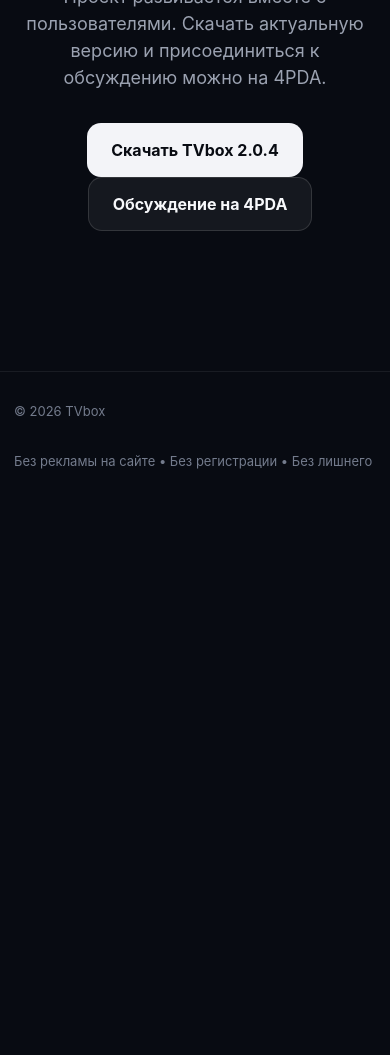
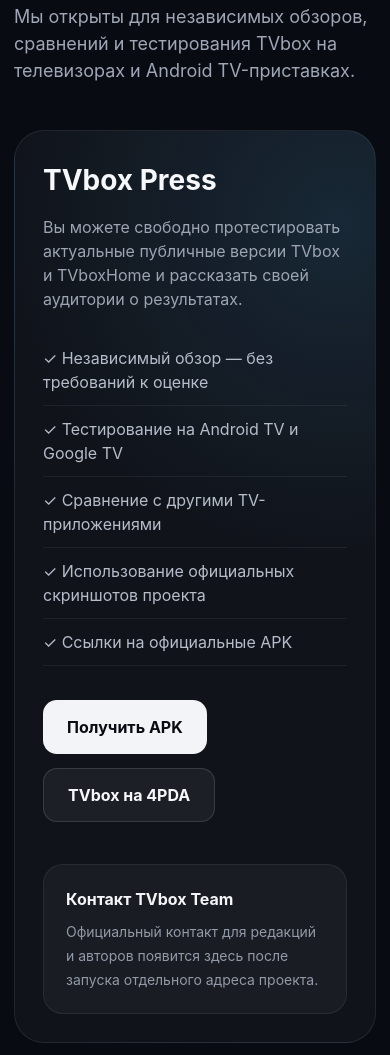
Before and after one commit to Commodo163/tvbox-site, a plain HTML site: page index.html in a window 390 px wide. Shown: the part 5909-6964 px from the top of the page. Before the commit the page ends 6425 px from the top, so only its background shows below. Drawn offline with Linux system fonts and the light colour scheme.

Commit message:
Add anonymous press section

```diff
--- a/index.html
+++ b/index.html
@@ -405,6 +405,63 @@
       font-size: 14px;
     }
 
+    .press-box {
+      margin-top: 46px;
+      padding: 42px;
+      border-radius: 30px;
+      background:
+        radial-gradient(circle at 90% 10%, rgba(80,190,255,.12), transparent 38%),
+        rgba(255,255,255,.035);
+      border: 1px solid rgba(255,255,255,.08);
+    }
+
+    .press-grid {
+      display: grid;
+      grid-template-columns: 1.2fr .8fr;
+      gap: 42px;
+      align-items: start;
+    }
+
+    .press-box h3 {
+      font-size: 28px;
+      margin: 0 0 14px;
+    }
+
+    .press-box p {
+      color: #9da4b3;
+      margin: 0 0 18px;
+    }
+
+    .press-list {
+      margin: 24px 0 0;
+      padding: 0;
+      list-style: none;
+    }
+
+    .press-list li {
+      padding: 11px 0;
+      color: #b6bdca;
+      border-bottom: 1px solid rgba(255,255,255,.06);
+    }
+
+    .press-note {
+      padding: 22px;
+      border-radius: 20px;
+      background: rgba(255,255,255,.04);
+      border: 1px solid rgba(255,255,255,.07);
+    }
+
+    .press-note strong {
+      display: block;
+      color: #f4f5f8;
+      margin-bottom: 8px;
+    }
+
+    .press-note span {
+      color: #9299a8;
+      font-size: 14px;
+    }
+
     .final {
       text-align: center;
       padding: 130px 0 140px;
@@ -480,6 +537,14 @@
         text-align: center;
       }
 
+      .press-grid {
+        grid-template-columns: 1fr;
+      }
+
+      .press-box {
+        padding: 28px;
+      }
+
       .hero-panel {
         padding: 14px;
         border-radius: 24px;
@@ -510,6 +575,7 @@
       <div class="nav-links">
         <a href="#features">Возможности</a>
         <a href="#devices">Устройства</a>
+        <a href="#press">Для СМИ</a>
         <a href="https://4pda.to/forum/index.php?showtopic=1122360"
            target="_blank"
            rel="noopener">4PDA</a>
@@ -743,6 +809,70 @@
   </div>
 </section>
 
+
+<section class="section" id="press">
+  <div class="wrap">
+
+    <div class="section-kicker">Для СМИ и авторов</div>
+
+    <h2>Хотите протестировать<br>TVbox?</h2>
+
+    <p class="section-copy">
+      Мы открыты для независимых обзоров, сравнений и тестирования
+      TVbox на телевизорах и Android TV-приставках.
+    </p>
+
+    <div class="press-box">
+      <div class="press-grid">
+
+        <div>
+          <h3>TVbox Press</h3>
+
+          <p>
+            Вы можете свободно протестировать актуальные публичные версии
+            TVbox и TVboxHome и рассказать своей аудитории о результатах.
+          </p>
+
+          <ul class="press-list">
+            <li>✓ Независимый обзор — без требований к оценке</li>
+            <li>✓ Тестирование на Android TV и Google TV</li>
+            <li>✓ Сравнение с другими TV-приложениями</li>
+            <li>✓ Использование официальных скриншотов проекта</li>
+            <li>✓ Ссылки на официальные APK</li>
+          </ul>
+
+          <div class="actions">
+            <a class="btn btn-primary"
+               href="https://github.com/Commodo163/tvbox-site/releases/tag/tvbox-2.0.4"
+               target="_blank"
+               rel="noopener">
+               Получить APK
+            </a>
+
+            <a class="btn btn-secondary"
+               href="https://4pda.to/forum/index.php?showtopic=1122360"
+               target="_blank"
+               rel="noopener">
+               TVbox на 4PDA
+            </a>
+          </div>
+        </div>
+
+        <div class="press-note">
+          <strong>Контакт TVbox Team</strong>
+
+          <span>
+            Официальный контакт для редакций и авторов появится здесь
+            после запуска отдельного адреса проекта.
+          </span>
+        </div>
+
+      </div>
+    </div>
+
+  </div>
+</section>
+
 <section class="wrap final">
 
   <div class="section-kicker">Попробуйте TVbox</div>
```
